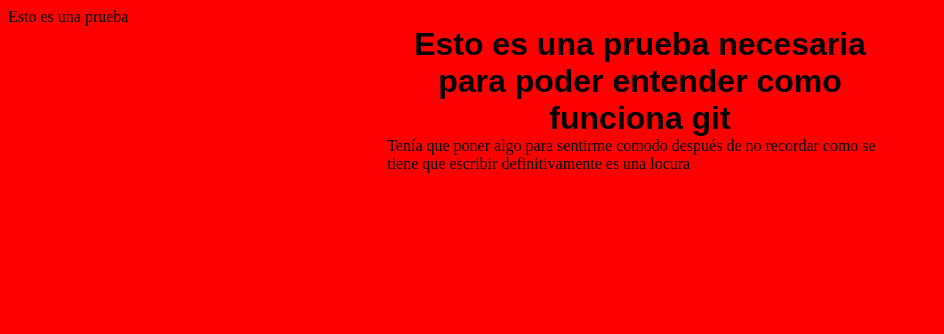
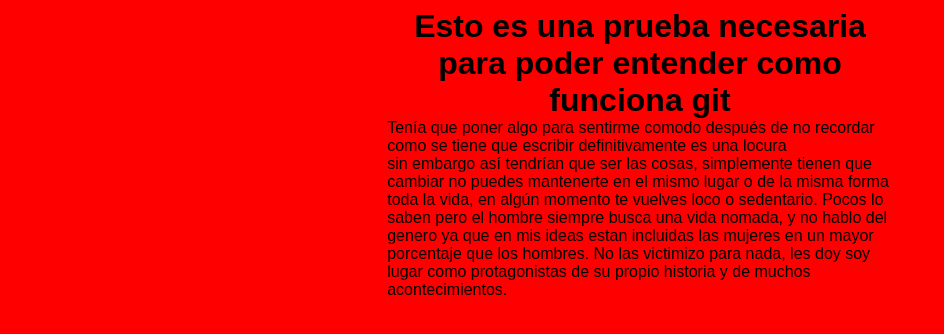
Before and after one commit to AlfonsoPiedrabuena/happybreakfastco, a plain HTML site: page happybreakfastco/index.html in a window 1280 px wide. Shown: the whole page, without its empty margins (0-944 px from the left). Drawn offline with Linux system fonts and the light colour scheme.

Commit message:
Simplemente es un commit dentro de mi nueva y favorita rama: la cabeceraaaaaa

```diff
--- a/happybreakfastco/css/estilo.css
+++ b/happybreakfastco/css/estilo.css
@@ -2,7 +2,7 @@ body{
 	background:red;
 }
 
-h1 {
+h1{
 	font-family:"Arial";
 	font-weight:regular;
 	font-size:36 px;
@@ -12,6 +12,7 @@ h1 {
 }
 
 p{
+	font-family:"Arial";
 	width:40%;
 	text align: center;
 	margin: 0 auto;
--- a/happybreakfastco/index.html
+++ b/happybreakfastco/index.html
@@ -1,10 +1,11 @@
 <html>
 	<head>
-		<tittle>Esto es una prueba</tittle>
+		<title>Esto es una prueba</title>
 		<link rel="stylesheet" type="text/css" href="css/estilo.css">
 	</head>
 	<body>
 		<h1>Esto es una prueba necesaria para poder entender como funciona git</h1>
 		<p>Tenía que poner algo para sentirme comodo después de no recordar como se tiene que escribir definitivamente es una locura</p>
+		<p>sin embargo así tendrían que ser las cosas, simplemente tienen que cambiar no puedes mantenerte en el mismo lugar o de la misma forma toda la vida, en algún momento te vuelves loco o sedentario. Pocos lo saben pero el hombre siempre busca una vida nomada, y no hablo del genero ya que en mis ideas estan incluidas las mujeres en un mayor porcentaje que los hombres. No las victimizo para nada, les doy soy lugar como protagonistas de su propio historia y de muchos acontecimientos.</p>
 	</body>
 </html>
```
